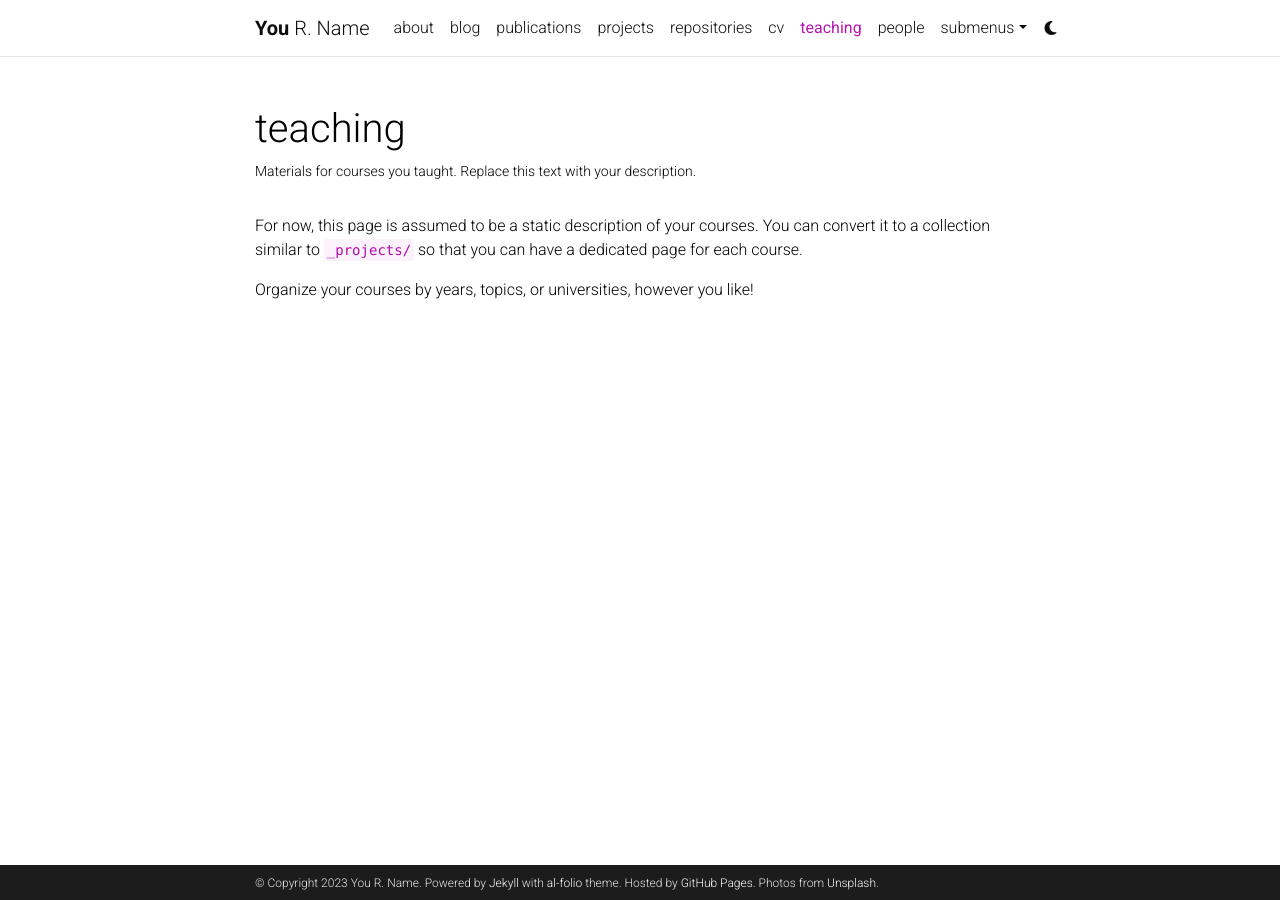
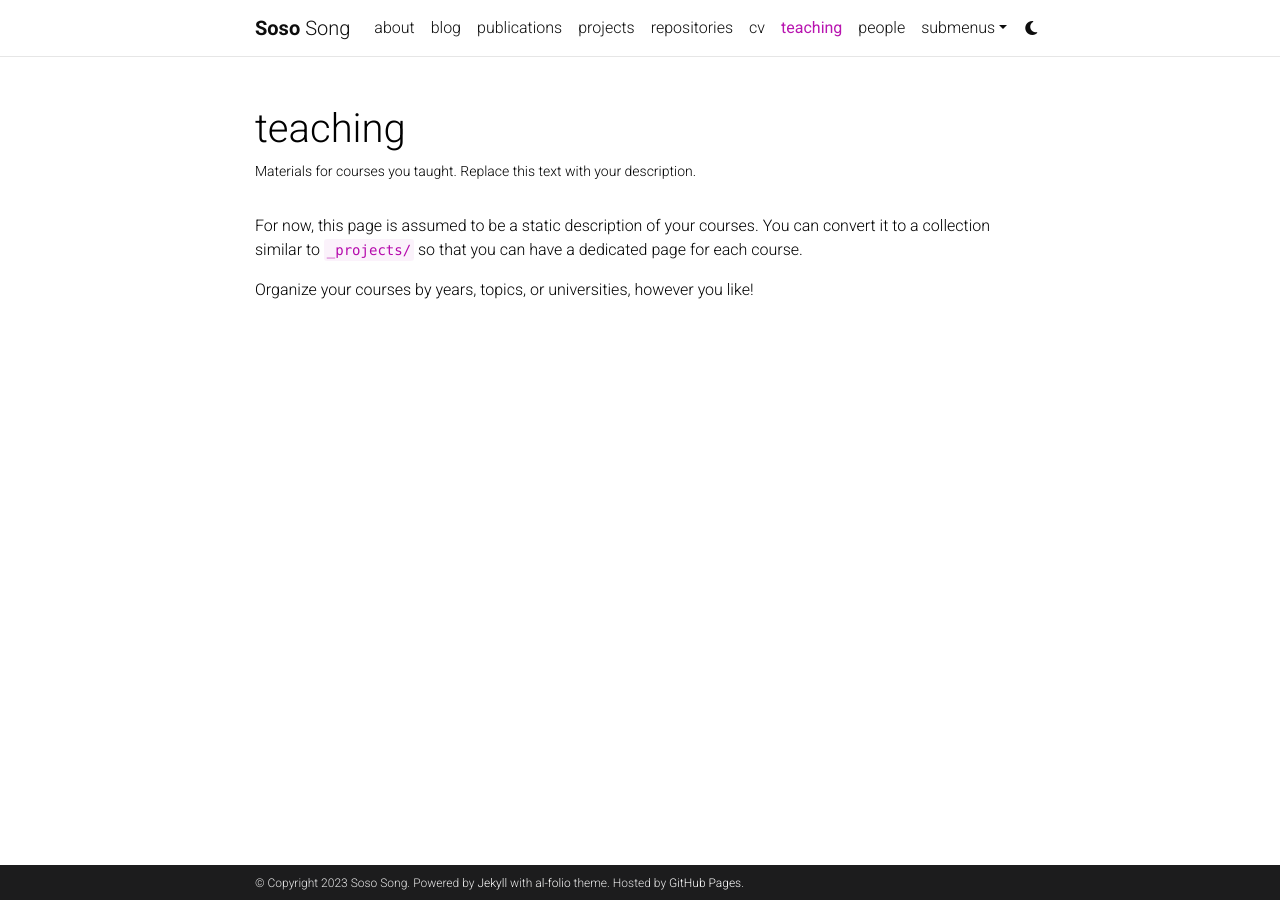
Before and after one commit to bobo661/bobo661.github.io, a Jekyll site: the page built from _pages/teaching.md, in a window 1280 px wide. Built offline with Jekyll 4.4.1, drawn with Linux system fonts in a browser that asks for light colours; comment, search, counter and statistics services are not loaded; a style sheet for code colours, icons or effects is not loaded.

Commit message:
change names

```diff
--- a/_config.yml
+++ b/_config.yml
@@ -3,23 +3,22 @@
 # -----------------------------------------------------------------------------
 
 title: blank # the website title (if blank, full name will be used instead)
-first_name: You
-middle_name: R.
-last_name: Name
-email: you@example.com
+first_name: Soso
+middle_name:
+last_name: Song
+email: ssgxaa@gmail.com
 description: > # the ">" symbol means to ignore newlines until "footer_text:"
   A simple, whitespace theme for academics. Based on [*folio](https://github.com/bogoli/-folio) design.
 footer_text: >
   Powered by <a href="https://jekyllrb.com/" target="_blank">Jekyll</a> with <a href="https://github.com/alshedivat/al-folio">al-folio</a> theme.
   Hosted by <a href="https://pages.github.com/" target="_blank">GitHub Pages</a>.
-  Photos from <a href="https://unsplash.com" target="_blank">Unsplash</a>.
 keywords: jekyll, jekyll-theme, academic-website, portfolio-website  # add your own keywords or leave empty
 
 lang: en # the language of your site (for example: en, fr, cn, ru, etc.)
 icon: ⚛️  # the emoji used as the favicon (alternatively, provide image name in /assets/img/)
 
-url: https://alshedivat.github.io # the base hostname & protocol for your site
-baseurl: /al-folio # the subpath of your site, e.g. /blog/
+url: https://soso.dev # the base hostname & protocol for your site
+baseurl: # the subpath of your site, e.g. /blog/
 last_updated: false # set to true if you want to display last updated in the footer
 impressum_path:  # set to path to include impressum link in the footer, use the same path as permalink in a page, helps to conform with EU GDPR
 
```
